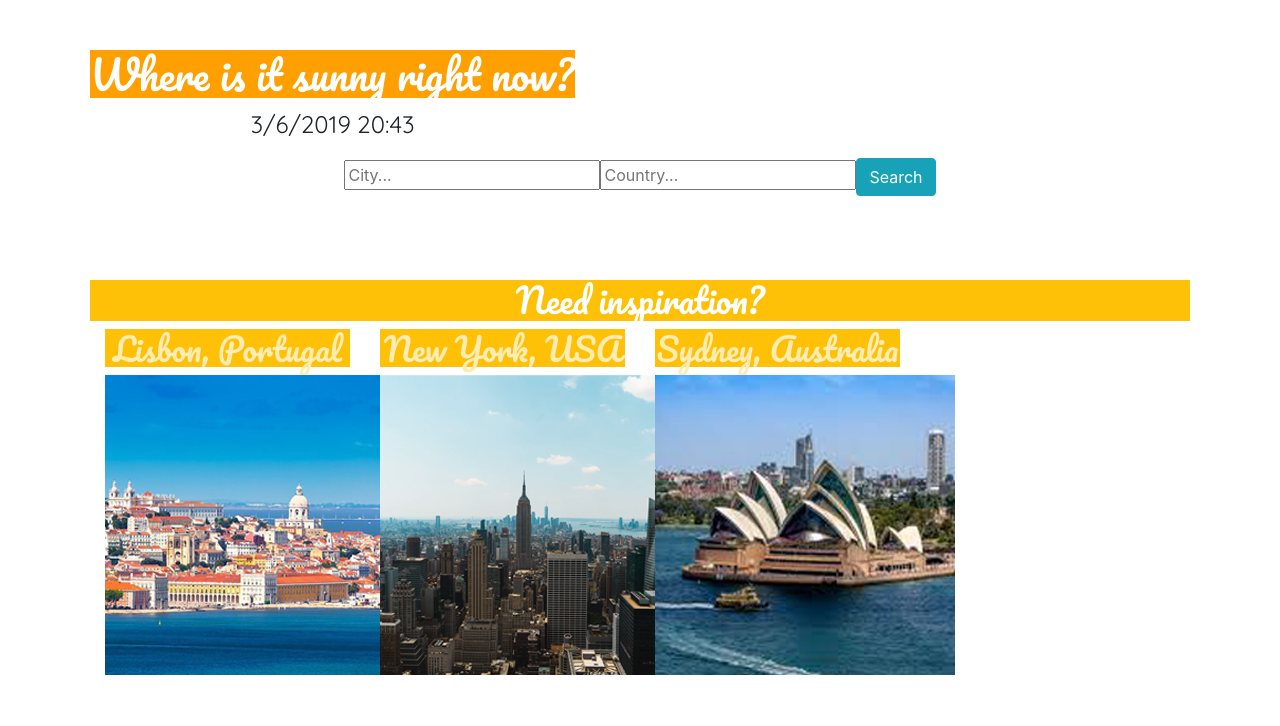
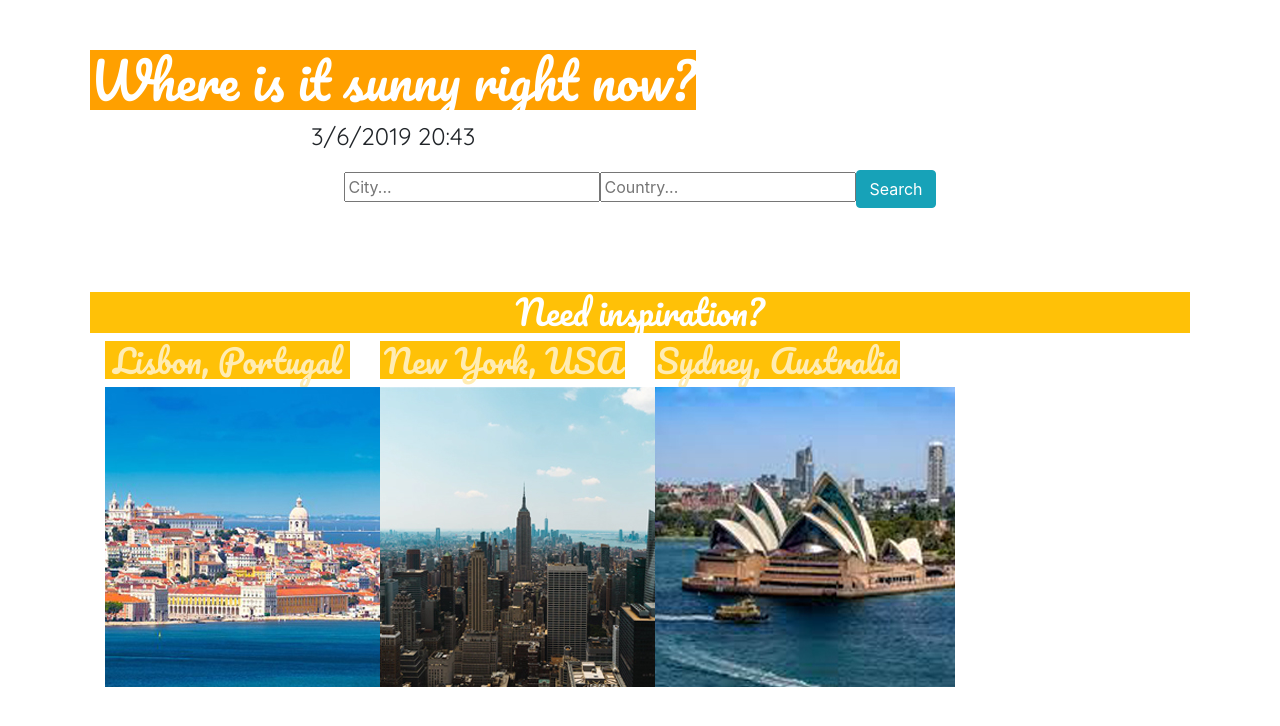
Before and after one commit to lizkoch/weather-react, a React (Create React App) app: page / in a window 1280 px wide. Shown: the top 726 px of the page. Built offline with nearby package versions, Linux system fonts and the light colour scheme.

Commit message:
Updated font size

```diff
--- a/src/App.css
+++ b/src/App.css
@@ -5,13 +5,13 @@
   margin: auto;
   text-align: center;
   box-sizing: border-box;
-  float: center;
 }
 h1 {
   font-family: "Pacifico", cursive;
   color: #ffffff;
   background-color: #ffa000;
   text-align: center;
+  font-size: 50px;
 }
 h2 {
   font-family: "Pacifico", cursive;
```
